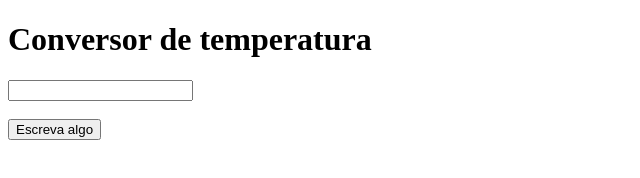
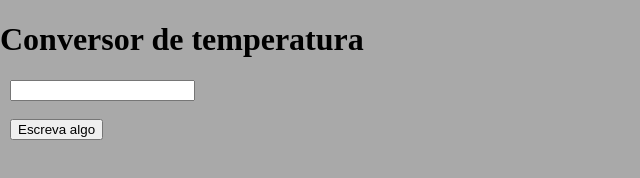
Before and after one commit to ThomasLincoln/imersao_aula1, a plain HTML site: page index.html in a window 1280 px wide. Shown: the whole page, without its empty margins (0-640 px from the left). Drawn offline with Linux system fonts and the light colour scheme.

Commit message:
Adicionado estilo da página

```diff
--- a/index.html
+++ b/index.html
@@ -4,11 +4,12 @@
     <meta charset="UTF-8">
     <meta http-equiv="X-UA-Compatible" content="IE=edge">
     <meta name="viewport" content="width=device-width, initial-scale=1.0">
+    <link rel="stylesheet" href="style.css">
     <title>Conversor de temperatura</title>
 </head>
 <body>
     <h1>Conversor de temperatura</h1>
-    <div>
+    <div class="form">
         <input type="text" id="name"/>
         <br>
         <br>
--- /dev/null
+++ b/style.css
@@ -0,0 +1,9 @@
+html, body{
+    margin:0;
+    padding:0;
+    background-color: darkgrey;
+}
+
+.form{
+    margin-left: 10px;
+}
```
